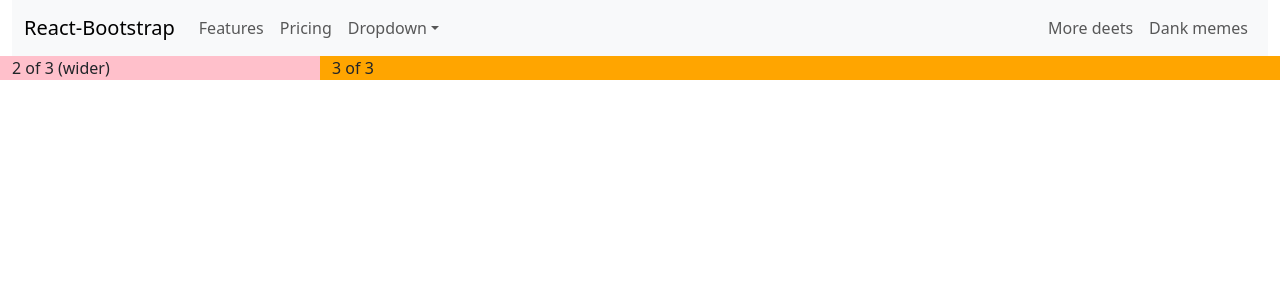
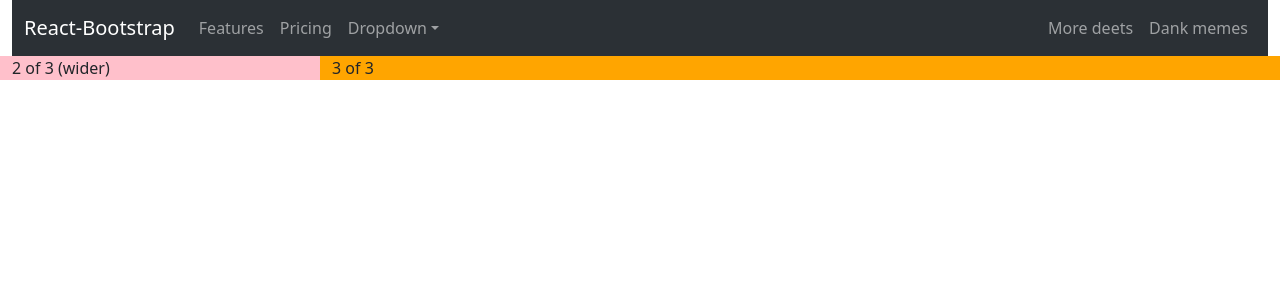
Before and after one commit to jeevanthask/GamerNexus, a React (Vite) app: page / in a window 1280 px wide. Shown: the top 300 px of the page. Built offline with nearby package versions, Linux system fonts and the light colour scheme.

Commit message:
react bootstrap navbar added

```diff
--- a/src/App.tsx
+++ b/src/App.tsx
@@ -1,4 +1,3 @@
-import React from "react";
 import Container from "react-bootstrap/Container";
 import Row from "react-bootstrap/Row";
 import Col from "react-bootstrap/Col";
--- a/src/components/NavBar.tsx
+++ b/src/components/NavBar.tsx
@@ -5,7 +5,13 @@ import NavDropdown from "react-bootstrap/NavDropdown";
 
 function NavBar() {
   return (
-    <Navbar collapseOnSelect expand="lg" className="bg-body-tertiary">
+    <Navbar
+      bg="primary"
+      data-bs-theme="dark"
+      collapseOnSelect
+      expand="lg"
+      className="bg-body-tertiary"
+    >
       <Container fluid>
         <Navbar.Brand href="#home">React-Bootstrap</Navbar.Brand>
         <Navbar.Toggle aria-controls="responsive-navbar-nav" />
```
